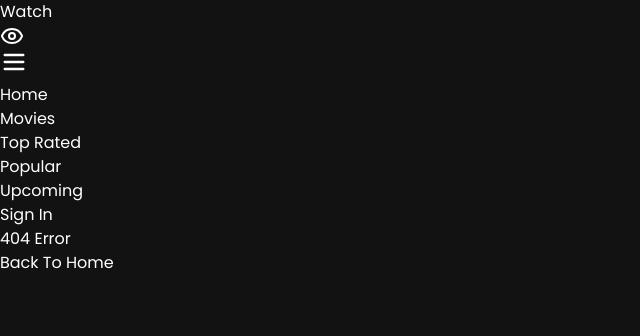
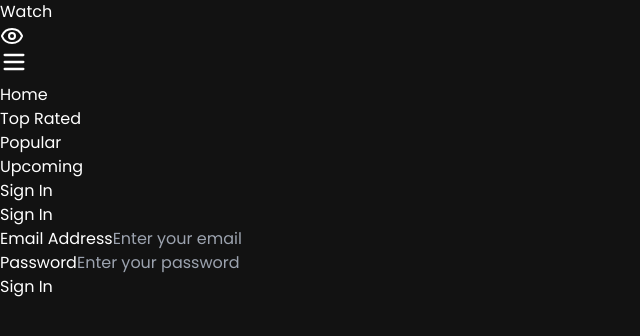
Before and after one commit to Mina-Shah/movie-website-using-react-tailwind-css, a React (Vite) app: page /signin in a window 1280 px wide. Before the commit this address had no page. Shown: the top 336 px of the page, without its empty margins (0-640 px from the left). Built offline with nearby package versions, Linux system fonts and the light colour scheme.

Commit message:
made changes

```diff
--- a/src/App.jsx
+++ b/src/App.jsx
@@ -1,29 +1,39 @@
-import { BrowserRouter, Routes, Route } from "react-router-dom";
-import Navbar from "./components/Navbar"
-import Home from "./components/Home"
-import TopRated from "./components/TopRated"
-import Footer from "./components/Footer"
-import Popular from "./components/Popular"
-import Upcoming from "./components/Upcoming"
-import Movies from "./components/Movies"
+import {
+  createBrowserRouter,
+  Route,
+  createRoutesFromElements,
+  RouterProvider,
+} from "react-router-dom";
+
+import Navbar from "./components/Navbar";
+import Home from "./components/Home";
+import Search from "./components/Search";
+import Movie from "./components/Movie";
+import TopRated from "./components/TopRated";
+import Footer from "./components/Footer";
+import Popular from "./components/Popular";
+import Upcoming from "./components/Upcoming";
+import SignIn from "./components/SignIn";
 import NoPage from "./components/NoPage";
 
-
-export default function App() {
-  return (
-    <BrowserRouter>
-      <Routes>
+const router = createBrowserRouter(
+  createRoutesFromElements(
     <Route path="/" element={<Navbar />}>
-          <Route index element={<Home />} />
       <Route path="home" element={<Home />} />
-          <Route path="movies" element={<Movies />} />
+      <Route path="/movie/:id" element={<Movie />} />
+      <Route path="search" element={<Search />} />
       <Route path="topRated" element={<TopRated />} />
       <Route path="popular" element={<Popular />} />
       <Route path="upcoming" element={<Upcoming />} />
+      <Route path="signin" element={<SignIn/>} />
       <Route path="footer" element={<Footer />} />
       <Route path="*" element={<NoPage />} />
     </Route>
-      </Routes>
-    </BrowserRouter>
+  )
 );
+
+function App() {
+  return <RouterProvider router={router} />;
 }
+
+export default App;
--- a/src/components/Footer.jsx
+++ b/src/components/Footer.jsx
@@ -2,7 +2,7 @@
 const Footer = () => {
   return (
    <div
-    className="justify-center text-center mt-20 mb-5 md:text-xl lg:text-2xl "
+    className="justify-center text-center mt-8 mb-5 md:text-xl lg:text-2xl "
    >
     © 2024 watch.com All rights reserved.
    </div>
--- /dev/null
+++ b/src/components/Movie.jsx
@@ -0,0 +1,40 @@
+import { useParams } from "react-router-dom";
+import { useEffect, useState } from "react";
+const Movie = () => {
+  const { id } = useParams();
+  const [movieDetails, setMovieDetails] = useState(null);
+
+  const fetchMovieDetails = () => {
+    fetch(
+      `https://api.themoviedb.org/3/movie/${id}?api_key=df3244313a3638b528b22372584be50c`
+    )
+      .then((response) => response.json())
+      .then((json) => setMovieDetails(json));
+  };
+
+  useEffect(() => {
+    fetchMovieDetails();
+  }, [id]);
+
+  if (!movieDetails) {
+    return <div>Loading...</div>;
+  }
+
+  return (
+    <>
+      <div className="p-4">
+        <img
+          src={`https://image.tmdb.org/t/p/w500${movieDetails.poster_path}`}
+          alt={movieDetails.title}
+          className="h-96"
+        />
+        <h1 className="text-2xl m-2">{movieDetails.title}</h1>
+        <p className="m-2">Rating: {movieDetails.vote_average}</p>
+        <p className="m-2">Release Date: {movieDetails.release_date}</p>
+        <p className="m-2">{movieDetails.overview}</p>
+      </div>
+    </>
+  );
+};
+
+export default Movie;
--- a/src/components/Movies.jsx
+++ /dev/null
@@ -1,38 +0,0 @@
-import React, { useEffect, useState } from 'react'
-
-function Movies()  {
-
-    const [movies, setMovies] = useState([])
-
-   const getMovie = ()=>{
-    fetch("https://api.themoviedb.org/3/movie/top_rated?api_key=df3244313a3638b528b22372584be50c")
-     .then(response => response.json())
-     .then(json => setMovies(json.results))
-}
-
-  useEffect(()=>{
-      getMovie()
-  }, [])
-
-   console.log(movies)
-
-  return (
-    <section>
-    <h1 className="text-center mt-6 font-semibold text-lime-600 text-2xl md:text-4xl md:mt-8 lg:text-5xl lg:mt-10">
-      Movies
-    </h1>
-    <div className="">
-      <div className="grid grid-cols-2 gap-8 mx-20 my-8 md:grid-cols-4 lg:grid-cols-6 lg:mx-44 lg:mt-14 md:mx-20">
-        {movies.map((Movies) => (
-          <img
-          className="h- border border-white rounded-xl"
-            src={`https://image.tmdb.org/t/p/w500${Movies.poster_path}`}
-          />
-        ))}
-      </div>
-    </div>
-  </section>
-);
-}
-
-export default Movies;
--- a/src/components/Navbar.jsx
+++ b/src/components/Navbar.jsx
@@ -1,10 +1,13 @@
 import { Eye } from "lucide-react";
 import { Menu, X } from "lucide-react";
-import { useState} from "react";
-import { Link } from "react-router-dom";
+import { useState } from "react";
+import { Link, NavLink } from "react-router-dom";
 import { Outlet } from "react-router-dom";
+import { useNavigate } from "react-router-dom";
 
 const Navbar = () => {
+  const navigate = useNavigate(); // Initialize useNavigate
+
   const [menuOpen, setMenuOpen] = useState(false);
 
   const toggleNavbar = () => {
@@ -24,26 +27,26 @@ const Navbar = () => {
         <div>
           <div className="lg:hidden ml-48 md:ml-96  ">
             <button onClick={toggleNavbar}>
-            {menuOpen ? <X /> : <Menu size={28}/>}
+              {menuOpen ? <X /> : <Menu size={28} />}
             </button>
           </div>
           {menuOpen && (
             <div className="lg:hidden fixed right-0 z-20 bg-zinc-900 w-full p-6 flex flex-col justify-center items-center ">
               <ul className=" space-y-2 text-white ">
                 <li className=" hover:text-lime-400">
-                  <Link to="/home">Home</Link>
+                  <NavLink to="/home">Home</NavLink>
+                </li>
+                <li className=" hover:text-lime-400">
+                  <NavLink to="/toprated">Top Rated</NavLink>
+                </li>
+                <li className=" hover:text-lime-400">
+                  <NavLink to="/popular">Popular</NavLink>
                 </li>
                 <li className="hover:text-lime-400">
-                  <Link to="/movies">Movies</Link>
-                </li>
-                <li className=" hover:text-lime-400">
-                  <Link to="/toprated">Top Rated</Link>
-                </li>
-                <li className=" hover:text-lime-400">
-                  <Link to="/popular">Popular</Link>
+                  <NavLink to="/upcoming">Upcoming</NavLink>
                 </li>
                 <li className="hover:text-lime-400">
-                  <Link to="/upcoming">Upcoming</Link>
+                  <NavLink to="/signin">Sign In</NavLink>
                 </li>
               </ul>
             </div>
@@ -53,30 +56,27 @@ const Navbar = () => {
         <div className="">
           <ul className="hidden lg:justify-center lg:items-center lg:flex lg:gap-9 lg:text-xl">
             <li className="lg:hover:underline">
-          <Link to="/home" >Home</Link>
+              <NavLink to="/home">Home</NavLink>
             </li>
             <li className="lg:hover:underline">
-          <Link to="/movies" >Movies</Link>
+              <NavLink to="/toprated">Top Rated</NavLink>
             </li>
             <li className="lg:hover:underline">
-            <Link to="/toprated">Top Rated</Link>
+              <NavLink to="/popular">Popular</NavLink>
             </li>
             <li className="lg:hover:underline">
-            <Link to="/popular">Popular</Link>
-            </li>
-            <li className="lg:hover:underline">
-            <Link to="/upcoming">Upcoming</Link>
+              <NavLink to="/upcoming">Upcoming</NavLink>
             </li>
           </ul>
         </div>
 
         <div className="hidden lg:flex lg:mr-10 items-center">
-  <button className="text-lg text-white border-2 border-lime-300 rounded px-3 py-1 hover:text-lime-600 hover:bg-white transition-all duration-300">
+          <button className="text-lg text-white border-2 border-lime-300 rounded px-3 py-1 hover:text-lime-600 hover:bg-white transition-all duration-300"
+          onClick={() => navigate('/signin')}
+          >
             Sign In
           </button>
         </div>
-
-
       </nav>
       <Outlet />
     </>
--- a/src/components/NoPage.jsx
+++ b/src/components/NoPage.jsx
@@ -1,8 +1,16 @@
+import { Link } from "react-router-dom";
+import { useNavigate } from "react-router-dom";
+
 const NoPage = () => {
+    const navigate = useNavigate();
     return (
       <>
-      <h1 className="text-lg justify-center items-center">404 Error</h1>
-      <button className="p-2 justify-center items-center"> Back To Home</button>
+      <div className="pt-40 flex justify-center items-center">
+      <h1 className="text-2xl p-3">404 Error</h1>
+      <button onClick={() => navigate('/home')}
+        className="text-2xl hover:text-blue-800"
+        >Go back to Home</button>
+      </div>
       </>
 
     )
--- /dev/null
+++ b/src/components/SignIn.jsx
@@ -0,0 +1,75 @@
+import React, { useState } from "react";
+
+const SignIn = () => {
+  const [email, setEmail] = useState("");
+  const [password, setPassword] = useState("");
+  const [error, setError] = useState("");
+
+  const handleSignIn = (e) => {
+    e.preventDefault();
+
+    // Basic validation
+    if (!email || !password) {
+      setError("Both fields are required.");
+      return;
+    }
+
+    // Add your authentication logic here
+    console.log("Email:", email);
+    console.log("Password:", password);
+    setError("");
+  };
+
+  return (
+    <div className="flex justify-center items-center h-screen bg-black text-white">
+      <div className="w-11/12 max-w-md bg-zinc-900 p-6 rounded shadow-lg">
+        <h1 className="text-2xl font-bold mb-6 text-center">Sign In</h1>
+
+        {error && (
+          <p className="text-red-500 text-sm text-center mb-4">{error}</p>
+        )}
+
+        <form onSubmit={handleSignIn} className="space-y-4">
+          <div>
+            <label htmlFor="email" className="block mb-2 text-sm">
+              Email Address
+            </label>
+            <input
+              type="email"
+              id="email"
+              value={email}
+              onChange={(e) => setEmail(e.target.value)}
+              className="w-full p-2 rounded bg-zinc-800 border border-gray-600 focus:ring-2 focus:ring-lime-600 focus:outline-none"
+              placeholder="Enter your email"
+              required
+            />
+          </div>
+
+          <div>
+            <label htmlFor="password" className="block mb-2 text-sm">
+              Password
+            </label>
+            <input
+              type="password"
+              id="password"
+              value={password}
+              onChange={(e) => setPassword(e.target.value)}
+              className="w-full p-2 rounded bg-zinc-800 border border-gray-600 focus:ring-2 focus:ring-lime-600 focus:outline-none"
+              placeholder="Enter your password"
+              required
+            />
+          </div>
+
+          <button
+            type="submit"
+            className="w-full bg-lime-600 text-white py-2 rounded hover:bg-lime-700 transition-colors"
+          >
+            Sign In
+          </button>
+        </form>
+      </div>
+    </div>
+  );
+};
+
+export default SignIn;
```
Also changed, not shown: src/components/Home.jsx (+17 -5 lines), src/components/Popular.jsx (+18 -7 lines), src/components/Search.jsx (+71 -33 lines), src/components/TopRated.jsx (+24 -5 lines), src/components/Upcoming.jsx (+17 -8 lines), public/img.jpg (added), public/img1.jpg (added). Lines whose indentation alone changed are shown as unchanged.
